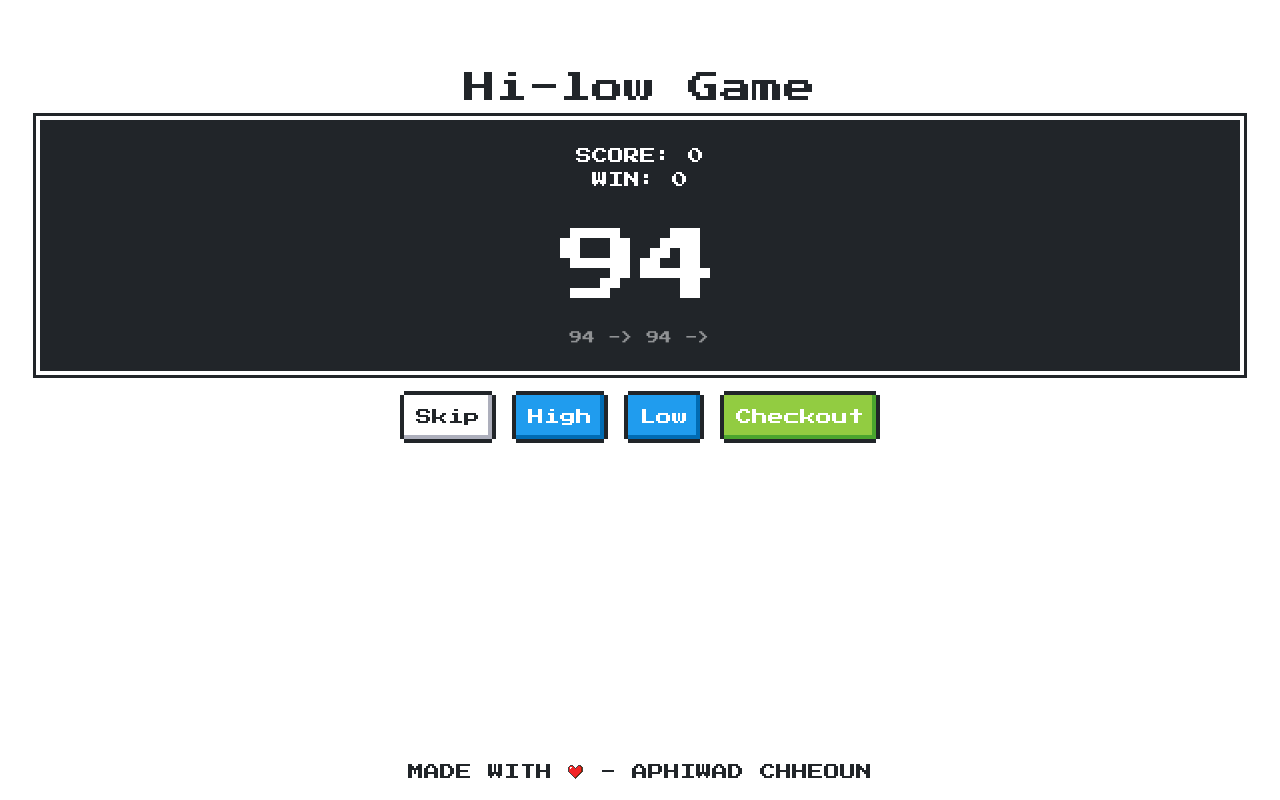
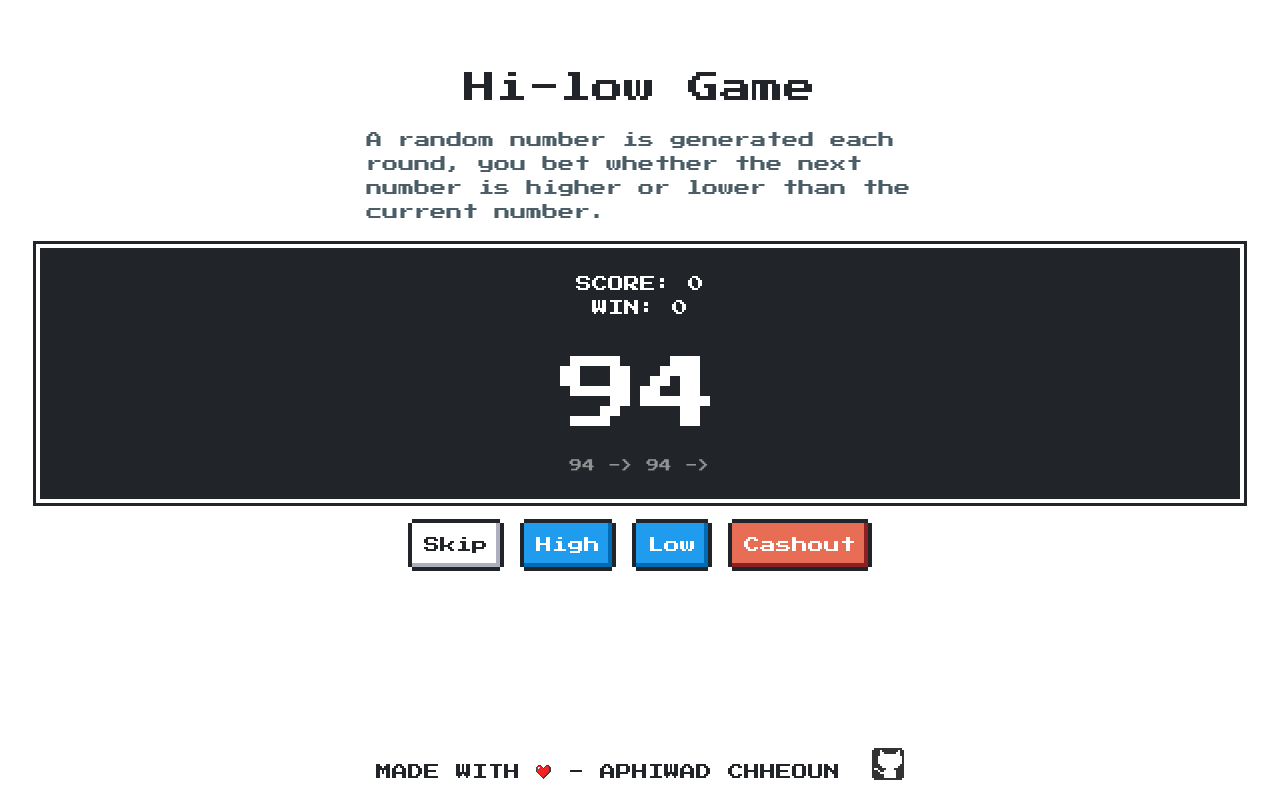
Before and after one commit to aphiwadChhoeun/nextjs-game, a Next.js app: page / in a window 1280 px wide. Built offline with nearby package versions, Linux system fonts and the light colour scheme.

Commit message:
add description and github link

```diff
--- a/pages/index.tsx
+++ b/pages/index.tsx
@@ -78,11 +78,12 @@ const Game: NextPage = ({ number }: any) => {
 
             <main className={styles.main}>
                 <div className={styles.title}>Hi-low Game</div>
+                <div className={styles.description}>A random number is generated each round, you bet whether the next number is higher or lower than the current number.</div>
                 <div className={styles.gameWrapper}>
                     <div className="nes-container is-dark">
                         <div className={styles.score}>Score: {formattedScore}</div>
                         <div className={styles.score}>Win: {scoreBuffer}</div>
-                        <div className={"nes-text is-error " + styles.streak}>{streak > 0 && `Winning Streak x${streak}`}</div>
+                        <div className={"nes-text is-error " + styles.streak}>{streak > 1 && `Winning Streak x${streak}`}</div>
                         <div className={styles.newSecret}>{secret}</div>
                         <div className={styles.oldSecret}>{oldOldSecret} -&gt; {oldSecret} -&gt;</div>
                     </div>
@@ -90,12 +91,13 @@ const Game: NextPage = ({ number }: any) => {
                         <button className="nes-btn" onClick={() => handleSkipClick()}>Skip</button>
                         <button className="nes-btn is-primary" onClick={() => handleHighClick()}>High</button>
                         <button className="nes-btn is-primary" onClick={() => handleLowClick()}>Low</button>
-                        <button className="nes-btn is-success" onClick={() => handleCheckoutClick()}>Checkout</button>
+                        <button className="nes-btn is-error" onClick={() => handleCheckoutClick()}>Cashout</button>
 
                     </div>
                 </div>
 
-                <div className={styles.credit}>Made with <i className="nes-icon is-small heart"></i> - Aphiwad Chheoun</div>
+                <div className={styles.credit}>Made with <i className="nes-icon is-small heart"></i> - Aphiwad Chheoun &nbsp;
+                <a href="https://github.com/aphiwadChhoeun/nextjs-game" target={"_blank"}><i className="nes-icon github"></i></a></div>
             </main>
         </div>
     )
--- a/styles/Game.module.css
+++ b/styles/Game.module.css
@@ -14,6 +14,12 @@
 
 .title {
     font-size: 2em;
+}
+
+.description {
+    padding: 1em 0;
+    width: 45%;
+    color: #4B5D67;
 }
 
 .gameWrapper {
```
